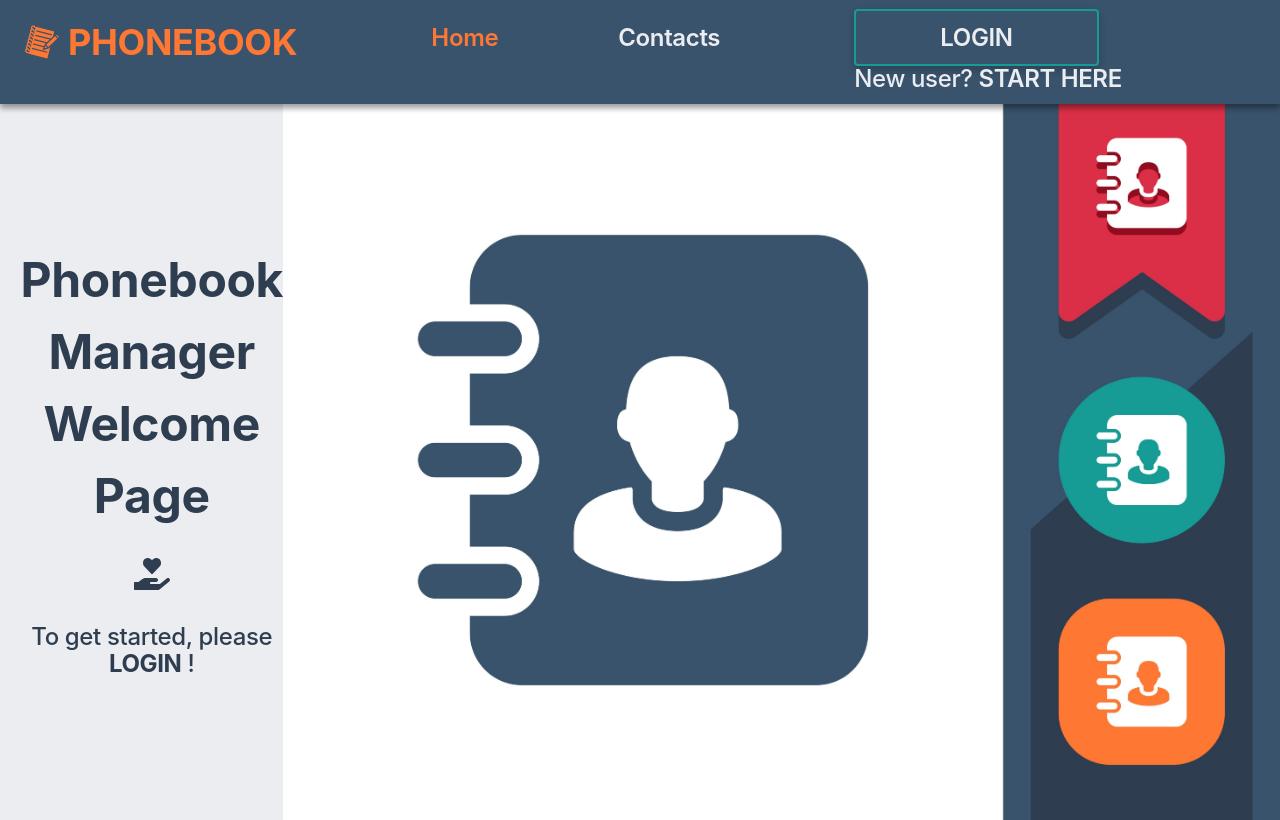
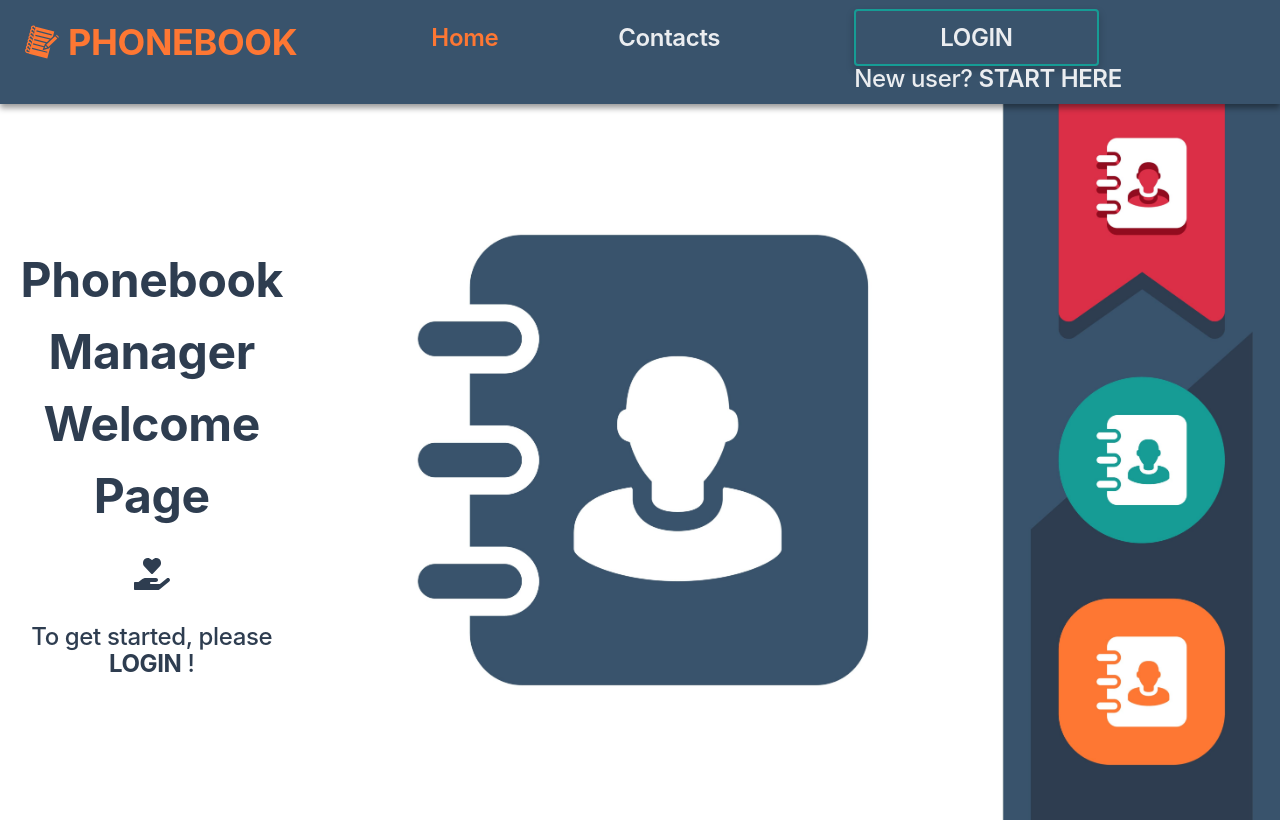
Before and after one commit to aitmil/contacts-book, a React (Vite) app: page / in a window 1280 px wide. Built offline with nearby package versions, Linux system fonts and the light colour scheme.

Commit message:
add styles

```diff
--- a/src/pages/HomePage/HomePage.module.css
+++ b/src/pages/HomePage/HomePage.module.css
@@ -7,4 +7,5 @@
   justify-content: flex-end;
   align-items: center;
   padding-top: 100px;
+  background-color: #ffff;
 }
```
